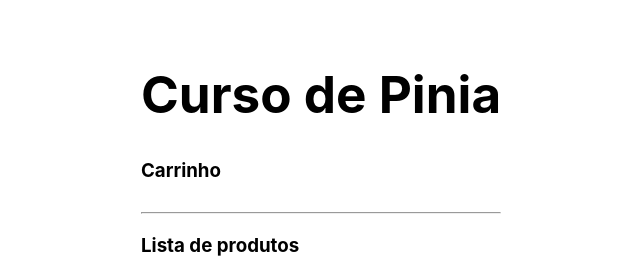
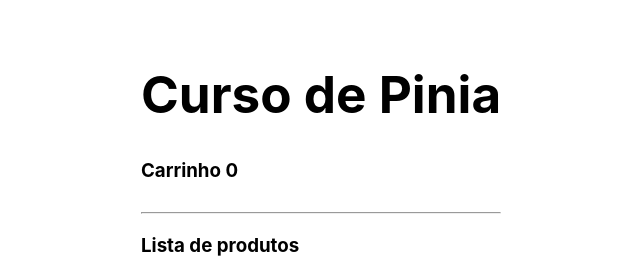
Before and after one commit to escolalaravue/pinia, a Vue app: page / in a window 1280 px wide. Shown: the top 258 px of the page, without its empty margins (231-871 px from the left). Built offline with nearby package versions, Linux system fonts and the light colour scheme.

Commit message:
Testando total getter

```diff
--- a/src/App.vue
+++ b/src/App.vue
@@ -2,7 +2,7 @@
   <div>
     <h1>Curso de Pinia</h1>
 
-    <h3>Carrinho</h3>
+    <h3>Carrinho {{ cartStore.total }}</h3>
 
     <div class="cart">
       <div
@@ -64,6 +64,7 @@
 function removeFromCart(product) {
   cartStore.removeProduct(product)
 }
+
 </script>
 
 <style>
```
